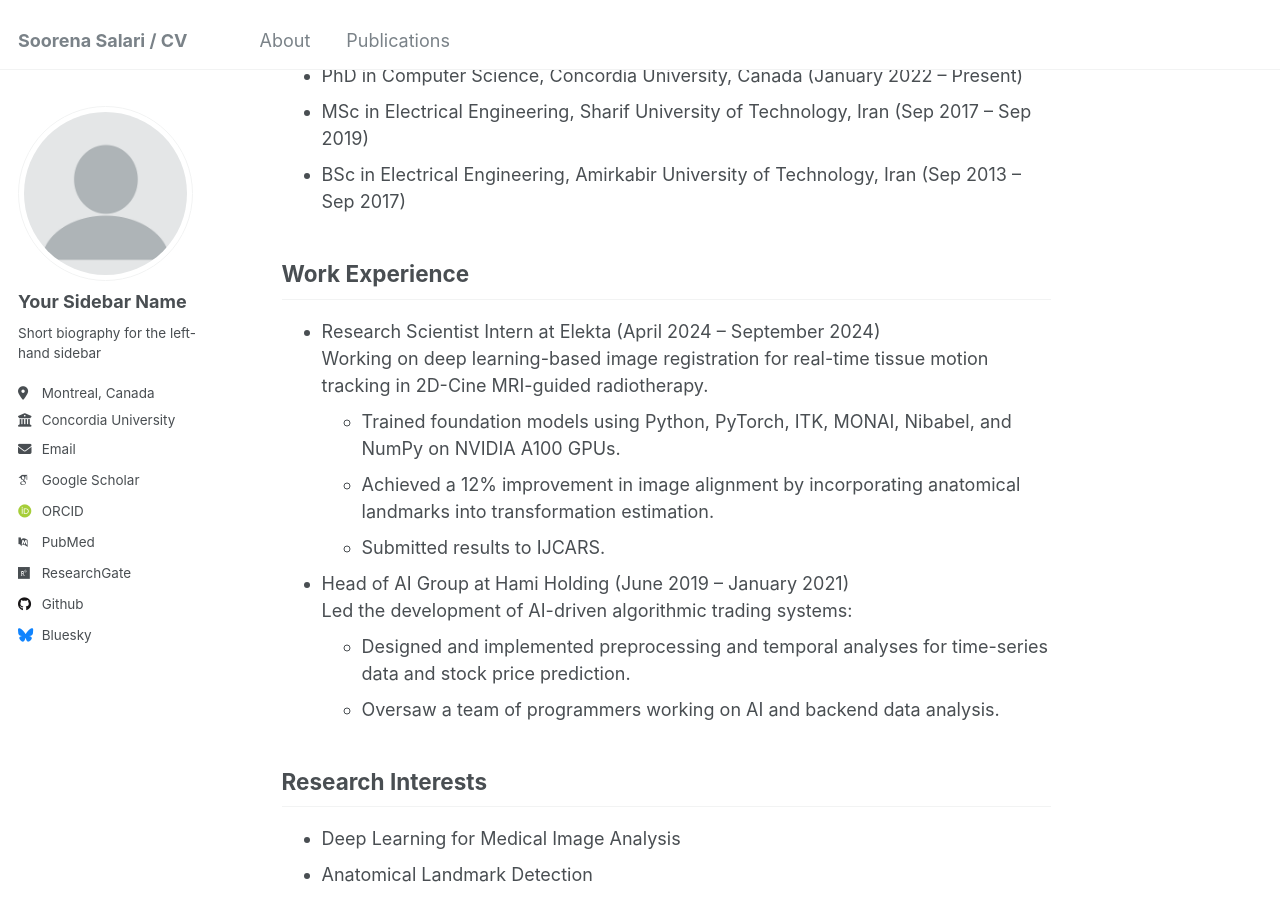
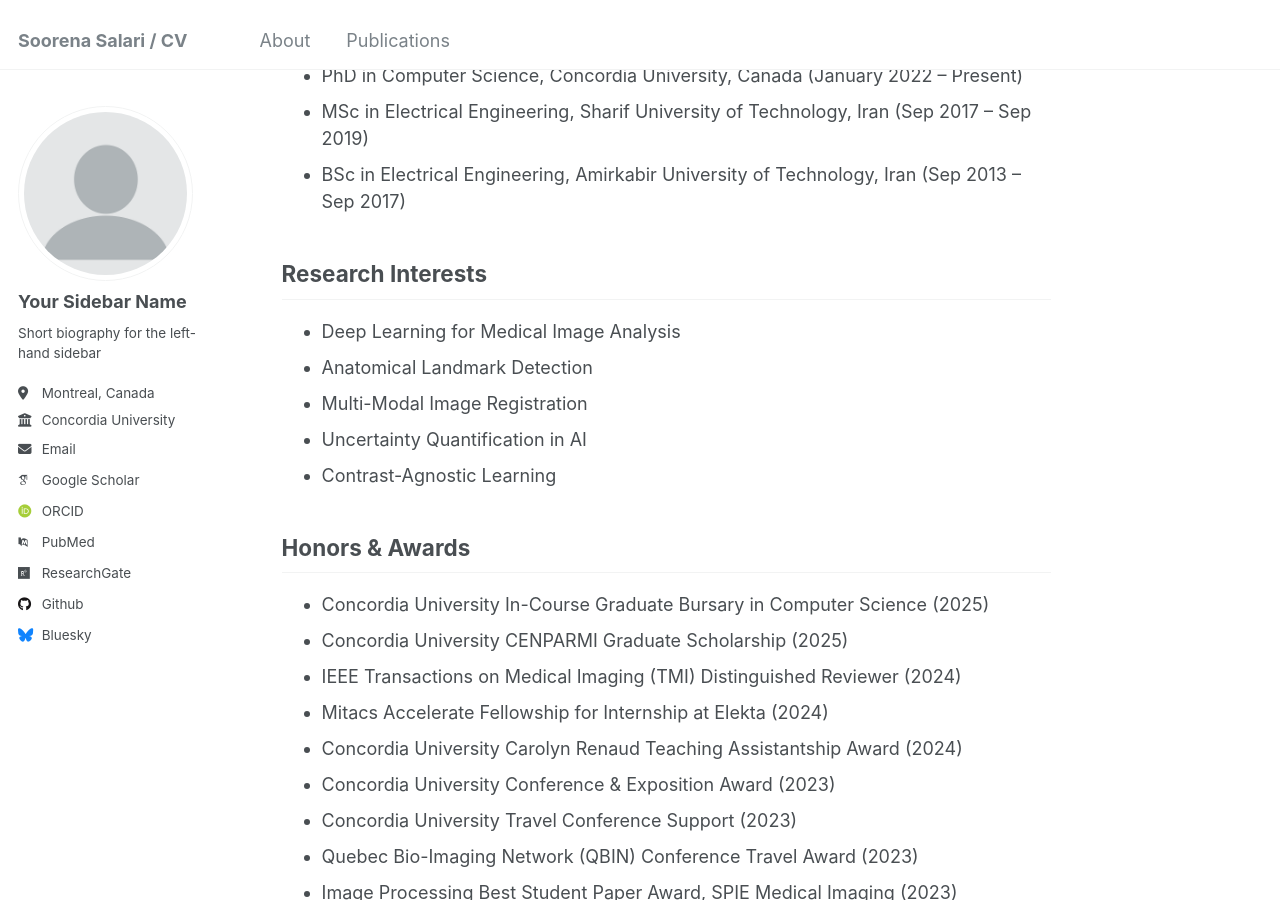
Before and after one commit to soorenasalari/soorenasalari.github.io, a Jekyll site: the page built from _pages/about.md, in a window 1280 px wide and 900 px high, scrolled down 631 px. Built offline with Jekyll 4.4.1, drawn with Linux system fonts in a browser that asks for light colours; some web fonts are replaced.

Commit message:
Update about.md
Signed-off-by: Soorena Salari <73616711+soorenasalari@users.noreply.github.com>

```diff
--- a/_pages/about.md
+++ b/_pages/about.md
@@ -18,18 +18,6 @@ From April 2024 to September 2024, I was a Research Scientist Intern at Elekta,
 - PhD in Computer Science, Concordia University, Canada (January 2022 – Present)
 - MSc in Electrical Engineering, Sharif University of Technology, Iran (Sep 2017 – Sep 2019)
 - BSc in Electrical Engineering, Amirkabir University of Technology, Iran (Sep 2013 – Sep 2017)
-
-## Work Experience
-- Research Scientist Intern at Elekta (April 2024 – September 2024)
-  Working on deep learning-based image registration for real-time tissue motion tracking in 2D-Cine MRI-guided radiotherapy.
-  - Trained foundation models using Python, PyTorch, ITK, MONAI, Nibabel, and NumPy on NVIDIA A100 GPUs.
-  - Achieved a 12% improvement in image alignment by incorporating anatomical landmarks into transformation estimation.
-  - Submitted results to IJCARS.
-
-- Head of AI Group at Hami Holding (June 2019 – January 2021)
-  Led the development of AI-driven algorithmic trading systems:
-  - Designed and implemented preprocessing and temporal analyses for time-series data and stock price prediction.
-  - Oversaw a team of programmers working on AI and backend data analysis.
 
 ## Research Interests
 - Deep Learning for Medical Image Analysis
```
